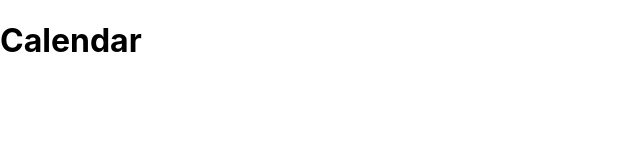
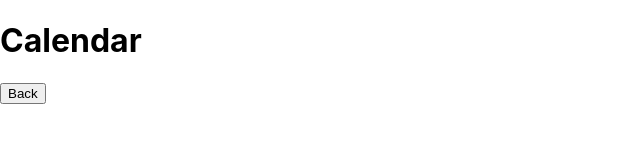
Before and after one commit to mitky/booking-system, a React (Create React App) app: page /b in a window 1280 px wide. Shown: the top 160 px of the page, without its empty margins (0-640 px from the left). Built offline with nearby package versions, Linux system fonts and the light colour scheme.

Commit message:
get username

```diff
--- a/src/App.js
+++ b/src/App.js
@@ -8,12 +8,13 @@ import {  gql } from '@apollo/client';
 import client from './components/Client';
 
 
+export var usernameinfo = "";
+const getParameter = (inputParameter) => {
+  usernameinfo = inputParameter;
 
-
-
+};
 
 function App() {
-
 
 
 
@@ -21,12 +22,11 @@ function App() {
   const [visible] = useState(false);
 
 
-
-
   let navigate = useNavigate();
   function logIn() {
     const login_username = document.getElementById("username").value;
     const login_password = document.getElementById("password").value;
+    getParameter(login_username);
 
 
 
@@ -56,9 +56,6 @@ function App() {
        console.error('Error:', error);
       });
     }
-
-
-
 
 
   }
--- a/src/components/Calendar.js
+++ b/src/components/Calendar.js
@@ -1,5 +1,20 @@
+import React from "react";
+import '../App.css';
+import client from './Client';
+import { usernameinfo} from '../App';
+
+
 export default function Clanedar(){
+
+    function getInfo() {
+        alert(usernameinfo);
+
+      }
+
     return(
-        <h1>Calendar</h1>
+        <div>
+            <h1>Calendar</h1>
+            <button onClick={getInfo}>Back</button>
+        </div>
     )
 }
--- a/src/components/Register.js
+++ b/src/components/Register.js
@@ -3,7 +3,6 @@ import { useMutation, gql } from '@apollo/client';
 import { useNavigate } from "react-router-dom";
 import client from './Client';
 import '../App.css';
-
 
 
 
@@ -72,7 +71,6 @@ export default function Register(){
 
     }
 
-
   };
 
 
```
